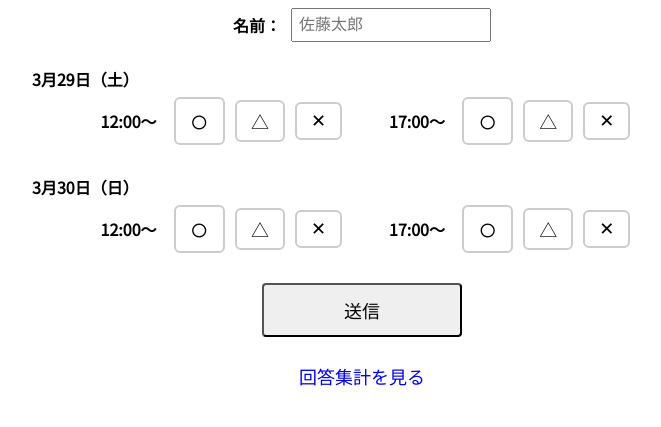
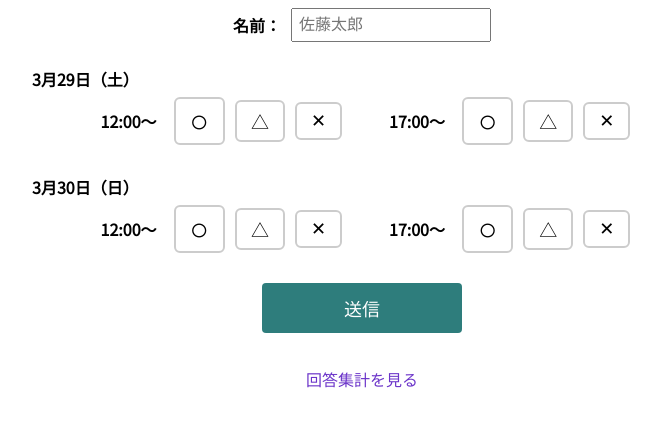
Before and after one commit to Narcissus-Ishibashi/simple-name-form, a plain HTML site: page index.html in a window 1280 px wide. Shown: the part 129-556 px from the top of the page, without its empty margins (278-939 px from the left). Drawn offline with Linux system fonts and the light colour scheme.

Commit message:
Update index.html

```diff
--- a/index.html
+++ b/index.html
@@ -102,35 +102,35 @@
       margin-top: 30px;
     }
 
-.form-button {
+    .submit-button {
       width: 200px;
       padding: 12px 24px;
       font-size: 18px;
+      background-color: #2e7d7c;
+      color: white;
+      border: none;
       border-radius: 4px;
-  text-align: center;
       cursor: pointer;
-  text-decoration: none;
       transition: background-color 0.2s ease;
     }
 
-/* 送信ボタン（緑） */
-.submit-button {
-  background-color: #2e7d7c;
-  color: white;
-  border: none;
-}
     .submit-button:hover {
       background-color: #236664;
     }
 
-/* 集計ボタン（グレー） */
-.result-button {
-  background-color: #ddd;
-  color: #000;
-  border: none;
+    .result-link {
+      margin-top: 20px;
+      font-size: 16px;
+      color: #6b34c9;
+      text-decoration: none;
     }
-.result-button:hover {
-  background-color: #ccc;
+
+    .result-link:hover {
+      text-decoration: underline;
+    }
+
+    #result {
+      margin-top: 40px;
     }
 
     ul {
@@ -186,8 +186,8 @@
       </div>
 
       <div class="button-group">
-        <button class="form-button" type="submit">送信</button>
-        <a href="responses.html" class="form-button">回答集計を見る</a>
+        <button class="submit-button" type="submit">送信</button>
+        <a href="responses.html" class="result-link">回答集計を見る</a>
       </div>
     </form>
 
```
Lines whose indentation alone changed are shown as unchanged.
